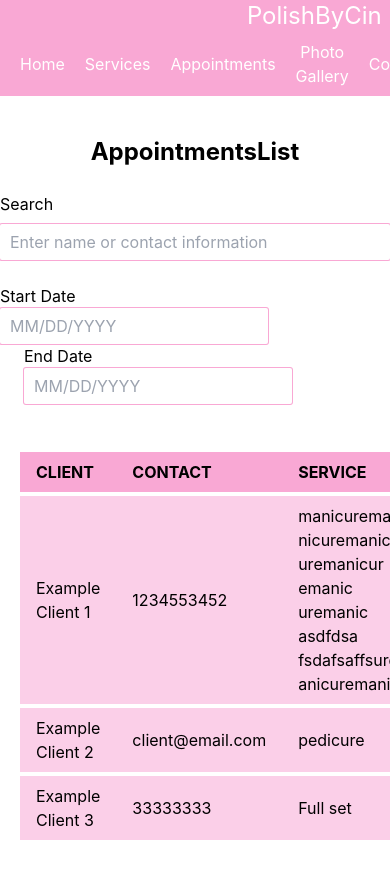
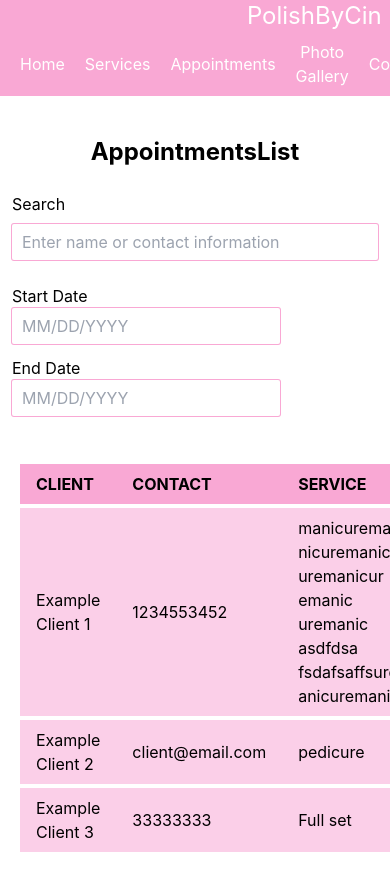
Before and after one commit to ryanpv/beauty-service-app, a React (Create React App) app in the folder client/: page /appointments in a window 390 px wide. Shown: the top 876 px of the page. Built offline with nearby package versions, Linux system fonts and the light colour scheme.

Commit message:
changed spacing for appointments list filter form

```diff
--- a/client/src/components/appointments-list.tsx
+++ b/client/src/components/appointments-list.tsx
@@ -3,13 +3,13 @@ import React from 'react'
 export default function AppointmentsList() {
   const admin = true
   return (
-    <div className='container flex flex-col space-y-6'>
+    <div className='container flex flex-col space-y-6 max-w-screen-lg'>
       <h1 className='mt-10 text-center text-2xl font-bold'>
       AppointmentsList
       </h1>
 {/* FILTER FORM  */}
-      <div className='mt-10 mx-auto'>
-        <form className='space-y-6'>
+      <div className='mx-auto'>
+        <form className='space-y-6 mx-3'>
           <div>
             <label>
               Search
@@ -21,7 +21,7 @@ export default function AppointmentsList() {
               />
             </div>
           </div>
-          <div className='flex flex-wrap space-x-6'>
+          <div className='flex flex-wrap sm:space-x-6 space-y-3 sm:space-y-0'>
             <div>
               <label>
                 Start Date
```
